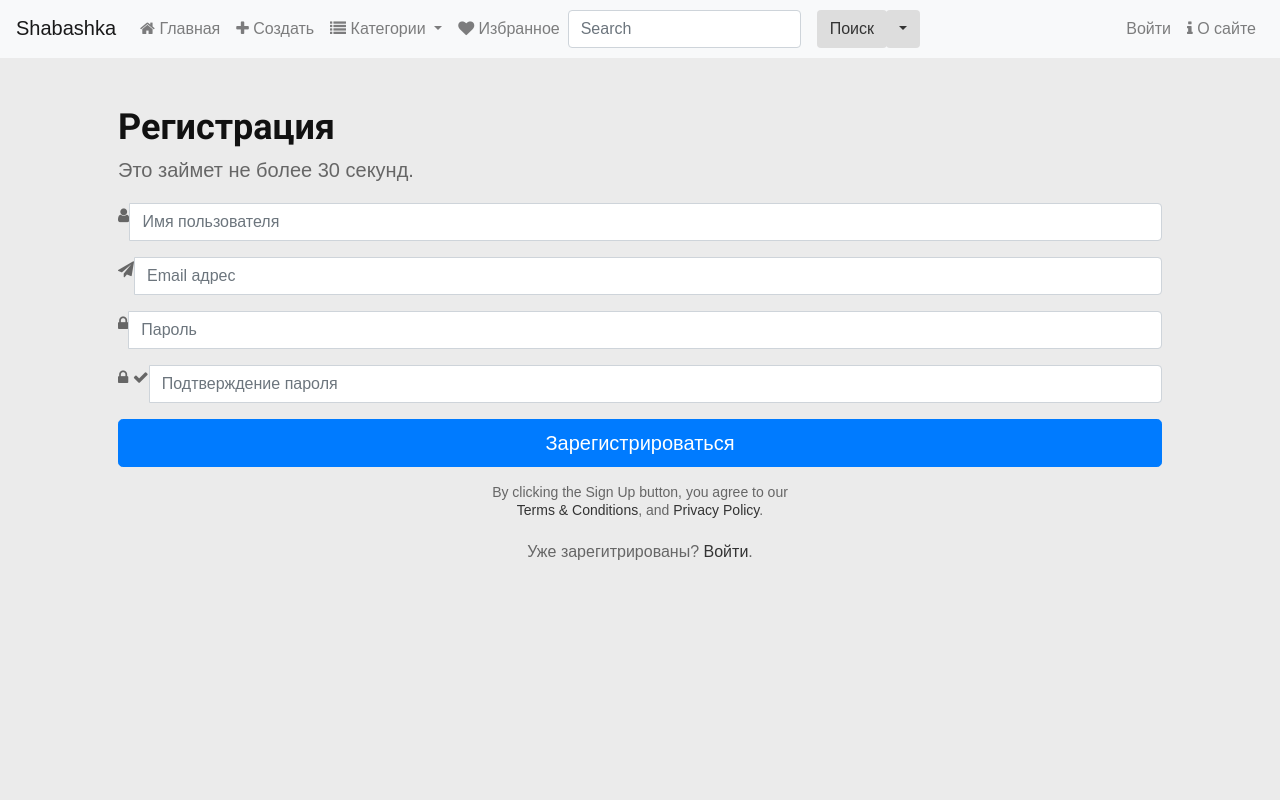
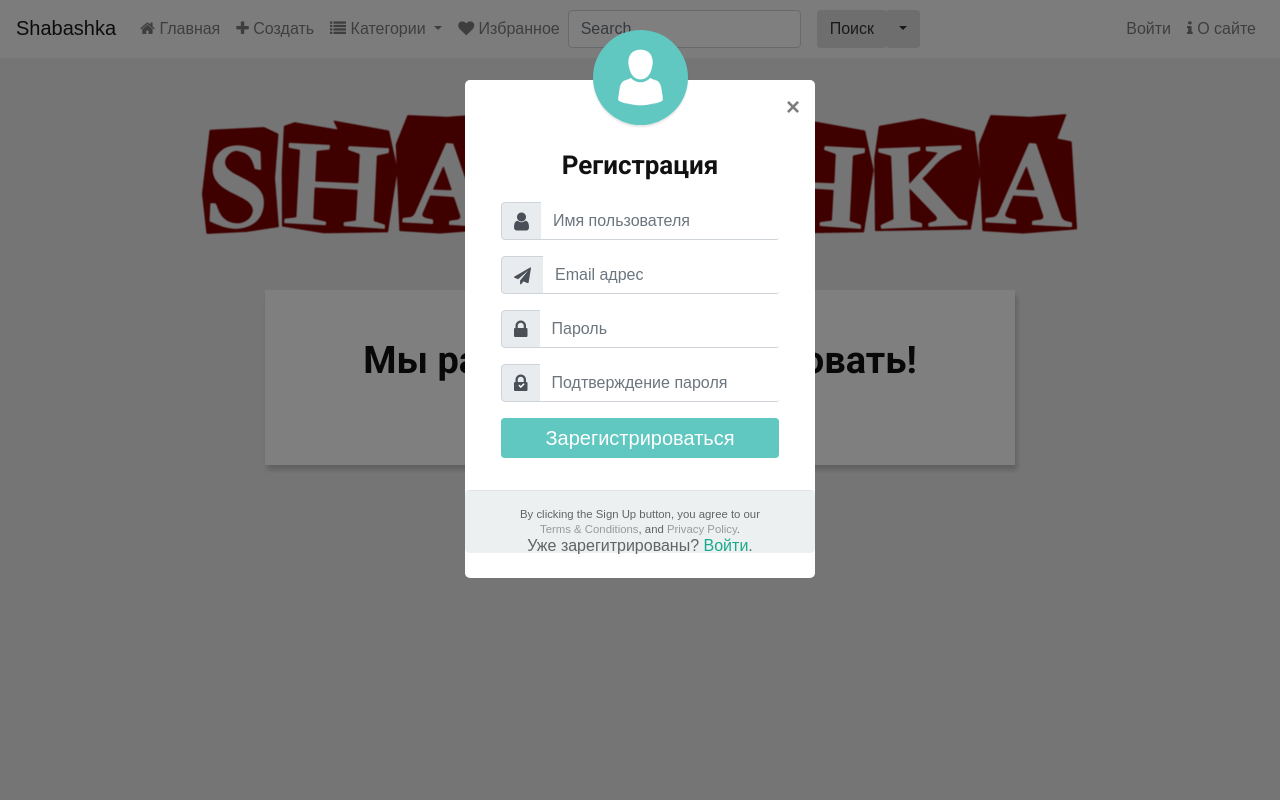
Before and after one commit to Chudische/Shabashka, a Django app: page /accounts/register/ in a window 1280 px wide. Run offline with Django 3.2, Linux system fonts and the light colour scheme; data comes from the database, SQL or seed files in the repository; both versions use the stored data as it was after the commit; some libraries are stand-ins or nearby versions; some web fonts are replaced.

Commit message:
Rebuild login and register forms; add validation

```diff
--- a/main/forms.py
+++ b/main/forms.py
@@ -1,6 +1,12 @@
 from django import forms
 from django.contrib.auth import password_validation
+from django.contrib.auth.forms import AuthenticationForm
 from django.core.exceptions import ValidationError
+from django.utils.translation import ugettext_lazy as _
+from crispy_forms.helper import FormHelper
+from crispy_forms.layout import Layout, Field, Submit, Div
+from crispy_forms.bootstrap import PrependedText, StrictButton
+from django.utils.safestring import mark_safe
 
 
 from .models import ShaUser, user_registrated, SuperCategory, SubCategory, Offer, AdditionalImage
@@ -15,25 +21,85 @@ class ChangeProfileForm(forms.ModelForm):
         model = ShaUser
         fields = ('username', 'email', 'first_name', 'last_name', 'send_message')
 
+class LoginUserForm(AuthenticationForm):
+    username = forms.CharField()
+    password = forms.CharField(widget=forms.PasswordInput)
+
+
+    def __init__(self, *args, **kwargs):
+        super(LoginUserForm, self).__init__(*args, **kwargs)
+        self.helper = FormHelper()
+        self.helper.form_show_labels = False
+        self.helper.layout = Layout(
+            Field(
+                PrependedText("username",
+                    mark_safe('<i class="fa fa-user"></i>'),
+                    placeholder=_("Имя пользователя"), autofocus="")
+            ),
+            Field(
+                PrependedText("password",
+                    mark_safe('<i class="fa fa-lock"></i>'),
+                    placeholder=_("Пароль"))
+            ),
+            Div(
+                StrictButton('Войти', type='submit', css_class='btn-block btn-lg'),
+                css_class='form-group'
+            )
+        )
+
+
+
 class RegisterUserForm(forms.ModelForm):
-    email = forms.EmailField(required=True, label="Адрес электронной почты")
-    password1 = forms.CharField(label="Пароль", widget=forms.PasswordInput,
-        help_text=password_validation._password_validators_help_text_html()
-    )
-    password2 = forms.CharField(label="Подтверждение пароля", widget=forms.PasswordInput,
-        help_text="Введите Ваш пароль повторно"
-    )
+    username = forms.CharField(required=True)
+    email = forms.EmailField(required=True)
+    password1 = forms.CharField(widget=forms.PasswordInput)
+    password2 = forms.CharField(widget=forms.PasswordInput)
+
+    def __init__(self, *args, **kwargs):
+        super(RegisterUserForm, self).__init__(*args, **kwargs)
+        self.helper = FormHelper()
+        self.helper.form_show_labels = False
+        self.helper.layout = Layout(
+            Field(
+                PrependedText("username",
+                    mark_safe('<i class="fa fa-user"></i>'),
+                    placeholder=_("Имя пользователя"), autofocus="")
+
+            ),
+            Field(
+                PrependedText("email",
+                    mark_safe('<i class="fa fa-paper-plane"></i>'),
+                    placeholder=_("Email адрес"))
+
+            ),
+            Field(
+                PrependedText("password1",
+                    mark_safe('<i class="fa fa-lock"></i>'),
+                    placeholder=_("Пароль"))
+
+            ),
+            Field(
+                PrependedText("password2",
+                    mark_safe('<i class="fa fa-lock"></i><i class="fa fa-check"></i>'),
+                    placeholder=_("Подтверждение пароля"))
+
+            ),
+            Div(
+                StrictButton('Зарегистрироваться', type='submit', css_class='btn-block btn-lg'),
+                css_class='form-group'
+            )
+        )
 
     def clean_password1(self):
-        password1 = self.cleaned_data['password1']
+        password1 = self.cleaned_data.get('password1')
         if password1:
             password_validation.validate_password(password1)
         return password1
 
     def clean(self):
         super().clean()
-        password1 = self.cleaned_data['password1']
-        password2 = self.cleaned_data['password2']
+        password1 = self.cleaned_data.get('password1')
+        password2 = self.cleaned_data.get('password2')
         if password1 and password2 and password1 != password2:
             errors = {'password2': ValidationError(
                 'Введенные пароли не совпадают', code='password_mismath')}
@@ -53,6 +119,13 @@ class RegisterUserForm(forms.ModelForm):
         model = ShaUser
         fields = ('username', 'email', 'password1', 'password2',
             'first_name', 'last_name', 'send_message')
+        widgets ={
+            "username": forms.TextInput(attrs={"placeholder": "Имя пользователя"}),
+            "email": forms.EmailInput(attrs={"placeholder": "Email адрес"}),
+            "password1": forms.PasswordInput(attrs={"placeholder": "Пароль"}),
+            "password2": forms.PasswordInput(attrs={"placeholder": "Подтверждение пароля"})
+
+        }
 
 
 class SubCategoryForm(forms.ModelForm):
--- a/main/static/main/css/style.css
+++ b/main/static/main/css/style.css
@@ -262,14 +262,13 @@ body .modal{
 .signup-modal .fa {
 	font-size: 21px;
 	position: relative;
-	top: 8px;
 }
 .signup-modal .fa-paper-plane {
 	font-size: 17px;
 }
 .signup-modal .fa-check {
 	color: #fff;
-	left: 9px;
+	left: 17px;
 	top: 18px;
 	font-size: 7px;
 	position: absolute;
--- a/main/templates/main/register_user.html
+++ b/main/templates/main/register_user.html
@@ -1,49 +1,66 @@
 {% extends 'main/layout.html' %}
 {% load bootstrap4 %}
+{% load static %}
+{% load crispy_forms_tags %}
 
 {% block title %} Регистрация {% endblock %}
 
 
 {% block body %}
-<div class="container p-5">
-    <div class="signup-form">
-        <form method="post">
-            {% csrf_token %}
-            <h2>Регистрация</h2>
-            <p class="lead">Это займет не более 30 секунд.</p>
-            <div class="form-group">
-                <div class="input-group">
-                    <span class="input-group-addon"><i class="fa fa-user"></i></span>
-                    <input type="text" class="form-control" name="username" placeholder="Имя пользователя" required="required">
-                </div>
-            </div>
-            <div class="form-group">
-                <div class="input-group">
-                    <span class="input-group-addon"><i class="fa fa-paper-plane"></i></span>
-                    <input type="email" class="form-control" name="email" placeholder="Email адрес" required="required">
-                </div>
-            </div>
-            <div class="form-group">
-                <div class="input-group">
-                    <span class="input-group-addon"><i class="fa fa-lock"></i></span>
-                    <input type="password" class="form-control" name="password1" placeholder="Пароль" required="required">
-                </div>
-            </div>
-            <div class="form-group">
-                <div class="input-group">
-                    <span class="input-group-addon">
-                        <i class="fa fa-lock"></i>
-                        <i class="fa fa-check"></i>
-                    </span>
-                    <input type="password" class="form-control" name="password2" placeholder="Подтверждение пароля" required="required">
-                </div>
-            </div>
-            <div class="form-group">
-                <button type="submit" class="btn btn-primary btn-block btn-lg">Зарегистрироваться</button>
-            </div>
-            <p class="small text-center">By clicking the Sign Up button, you agree to our <br><a href="#">Terms &amp; Conditions</a>, and <a href="#">Privacy Policy</a>.</p>
+<header>
+	<div class="logo">
+	  <a href="index.html"><img src="{% static 'main/images/logo.png' %}"></a>
+	</div>
+</header>
 
-        </form>
-        <div class="text-center">Уже зарегитрированы? <a href="{% url 'main:login' %}">Войти</a>.</div>
-    </div>
+{% if user.is_authenticated %}
+<p> Вы уже выполнили вход</p>
+{% else %}
+<!-- Modal HTML -->
+<div id="registerModal" class="modal fade signup-modal">
+	<div class="modal-dialog modal-login">
+		<div class="modal-content">
+			<div class="modal-header">
+				<div class="avatar">
+					<img src="{% static 'main/images/profile-ph.png' %}" alt="Avatar">
+				</div>
+				<h4 class="modal-title">Регистрация</h4>
+                <button type="button" class="close" data-dismiss="modal" aria-hidden="true">&times;</button>
+			</div>
+			<div class="modal-body si">
+				<form id="registrationForm" action="/accounts/register/" method="post">
+					{% csrf_token %}
+					<input type="hidden" name="next" value="{{next}}">
+
+					{% crispy form %}
+
+				</form>
+			</div>
+			<div class="modal-footer">
+				<p class="small text-center">By clicking the Sign Up button, you agree to our <br><a href="#">Terms &amp; Conditions</a>, and <a href="#">Privacy Policy</a>.</p>
+
+			</div>
+			<div class="text-center">Уже зарегитрированы? <a href="{% url 'main:login' %}" >Войти</a>.</div>
+		</div>
+	</div>
+</div>
+<div class="container">
+
+        <center><article class="py-5 center">
+			<h1>Мы рады Вас приветствовать!</h1>
+			<a href="{% url 'main:login' %}" class="loginShow mx-2">Вход</a> <a href="#" class="registerShow mx-2">Регистрация</a>
+    	</article> </center>
+
+</div>
+<script>
+    document.addEventListener('DOMContentLoaded', function() {
+        $("#registerModal").modal("show");
+
+        $(".registerShow").click(function(){
+            $("#registerModal").modal("show");
+            return false;
+        })
+    })
+</script>
+{% endif %}
 {% endblock %}
--- a/main/views.py
+++ b/main/views.py
@@ -18,15 +18,15 @@ from django.db.models import Q
 from django.core.exceptions import ObjectDoesNotExist
 
 
-from .models import ShaUser, SubCategory, Offer, Comment
+from .models import ShaUser, SubCategory, Offer, Comment, ShaUserAvatar
 from .forms import ChangeProfileForm, RegisterUserForm, SearchForm, OfferForm, AIFormSet, CommetForm
-from .forms import AvatarForm
+from .forms import AvatarForm, LoginUserForm
 from .utilities import signer, send_password_restore_link
 # Create your views here.
 
 
 def index(request):
-    offers = Offer.objects.all()
+    offers = Offer.objects.filter(is_active=True)
     paginator = Paginator(offers, 30)
     if 'page' in request.GET:
         page_num = request.GET['page']
@@ -91,8 +91,17 @@ def other_page(request, page):
 
 @login_required
 def profile(request):
+    if request.method == "POST":
+        instance, created = ShaUserAvatar.objects.get_or_create(user=request.user)
+        avatar_form = AvatarForm(request.POST, request.FILES, instance=instance)
+        if avatar_form.is_valid():
+            avatar_form.save()
+            messages.add_message(request, messages.SUCCESS, 'Установлен новый аватар')
+        else:
+            messages.add_message(request, messages.ERROR, 'Ошибка! Файл не поддерживается')
+    else:
+        avatar_form = AvatarForm(initial={"user": request.user})
     offers = Offer.objects.filter(author=request.user.pk)
-    avatar_form = AvatarForm(initial={"user": request.user})
     context = {"offers": offers, 'avatar_form': avatar_form}
     return render(request, "main/profile.html", context)
 
@@ -176,6 +185,7 @@ def user_activate(request, sign):
 
 class ShaLogin(LoginView):
     template_name = 'main/login.html'
+    form_class = LoginUserForm
 
 
 class ShaLogout(SuccessMessageMixin, LoginRequiredMixin, LogoutView):
--- a/shabashka/settings.py
+++ b/shabashka/settings.py
@@ -27,7 +27,7 @@ SECRET_KEY = '0)%4p@p5-g7d1f3ee)uttv33xv=pu7#oio&vdk@fy1pm4%qmbc'
 # SECURITY WARNING: don't run with debug turned on in production!
 DEBUG = True
 
-ALLOWED_HOSTS = ['192.168.42.220','shabashka.pp.ua','www.shabashka.pp.ua']
+ALLOWED_HOSTS = ['127.0.0.1','192.168.42.220','shabashka.pp.ua','www.shabashka.pp.ua']
 
 CORS_ORIGIN_ALLOW_ALL = True
 CORS_URL_REGEX = r'^/api/.*$'
@@ -153,7 +153,7 @@ STATIC_ROOT = os.path.join(BASE_DIR, 'static')
 MEDIA_ROOT = os.path.join(BASE_DIR, 'media')
 MEDIA_URL = '/media/'
 
-THUMBNAILS_ALIASES = {
+THUMBNAIL_ALIASES = {
     '': {
         'default': {
             'size': (96, 96),
@@ -162,4 +162,4 @@ THUMBNAILS_ALIASES = {
     },
 }
 
-THUMBNAILS_BASEDIR = 'thumbnails'
+THUMBNAIL_BASEDIR = 'thumbnails'
```
Also changed, not shown: main/models.py (+20 -1 lines), main/templates/main/index.html (+8 -1 lines), main/templates/main/login.html (+8 -68 lines), main/templates/main/profile.html (+22 -8 lines), db.sqlite3, main/migrations/0016_auto_20201124_1514.py (added), main/migrations/0017_auto_20201125_1331.py (added), main/migrations/0018_auto_20201125_1340.py (added), media/tC-r6fsdUvQ.jpg (added), media/tC-r6fsdUvQ.jpg.96x96_q85_crop-scale.jpg (added), media/thumbnails/IMG-e66d153986e88010379a1c860b67ae38-V.jpg.96x96_q85_crop-scale.jpg (added), media/thumbnails/tC-r6fsdUvQ.jpg.96x96_q85_crop-scale.jpg (added).
